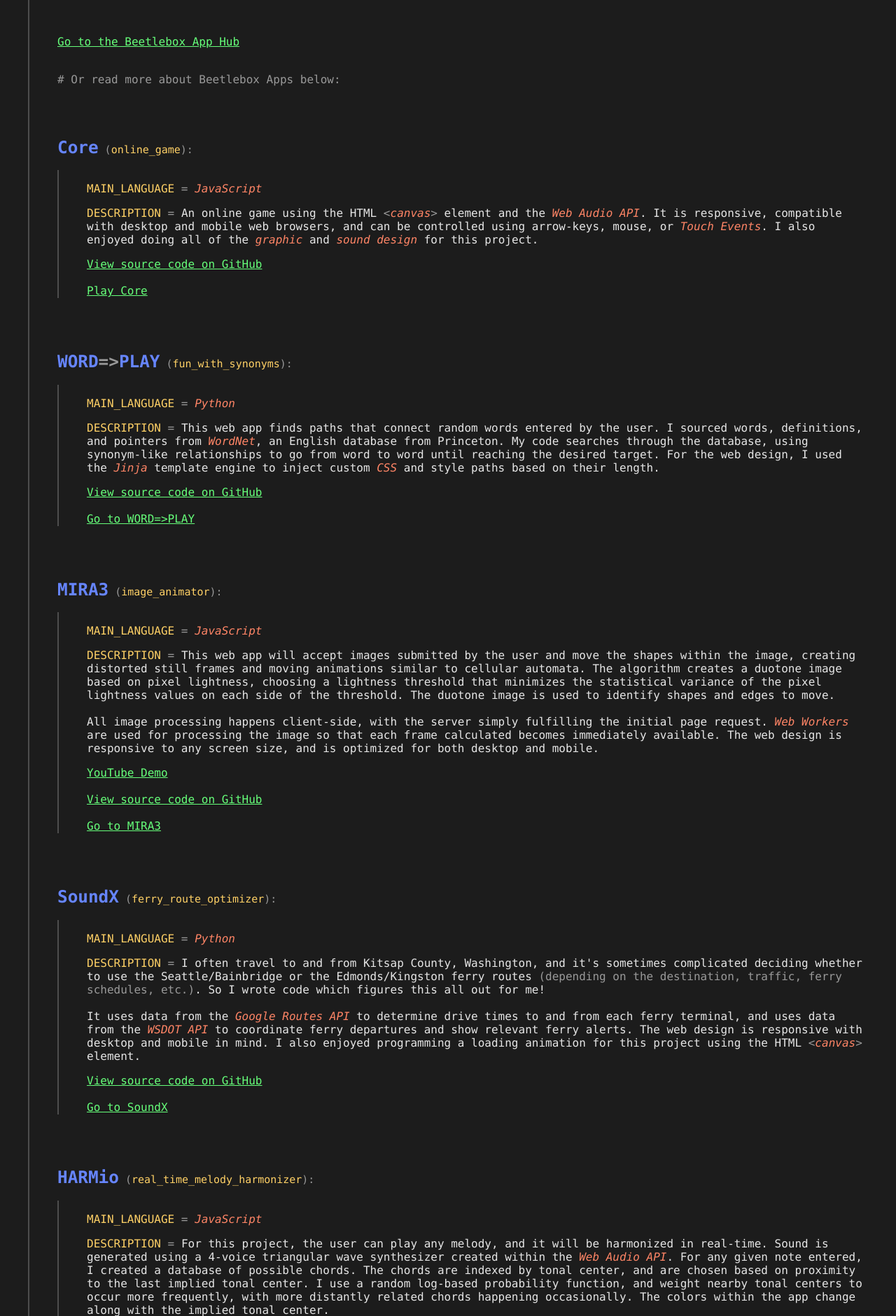
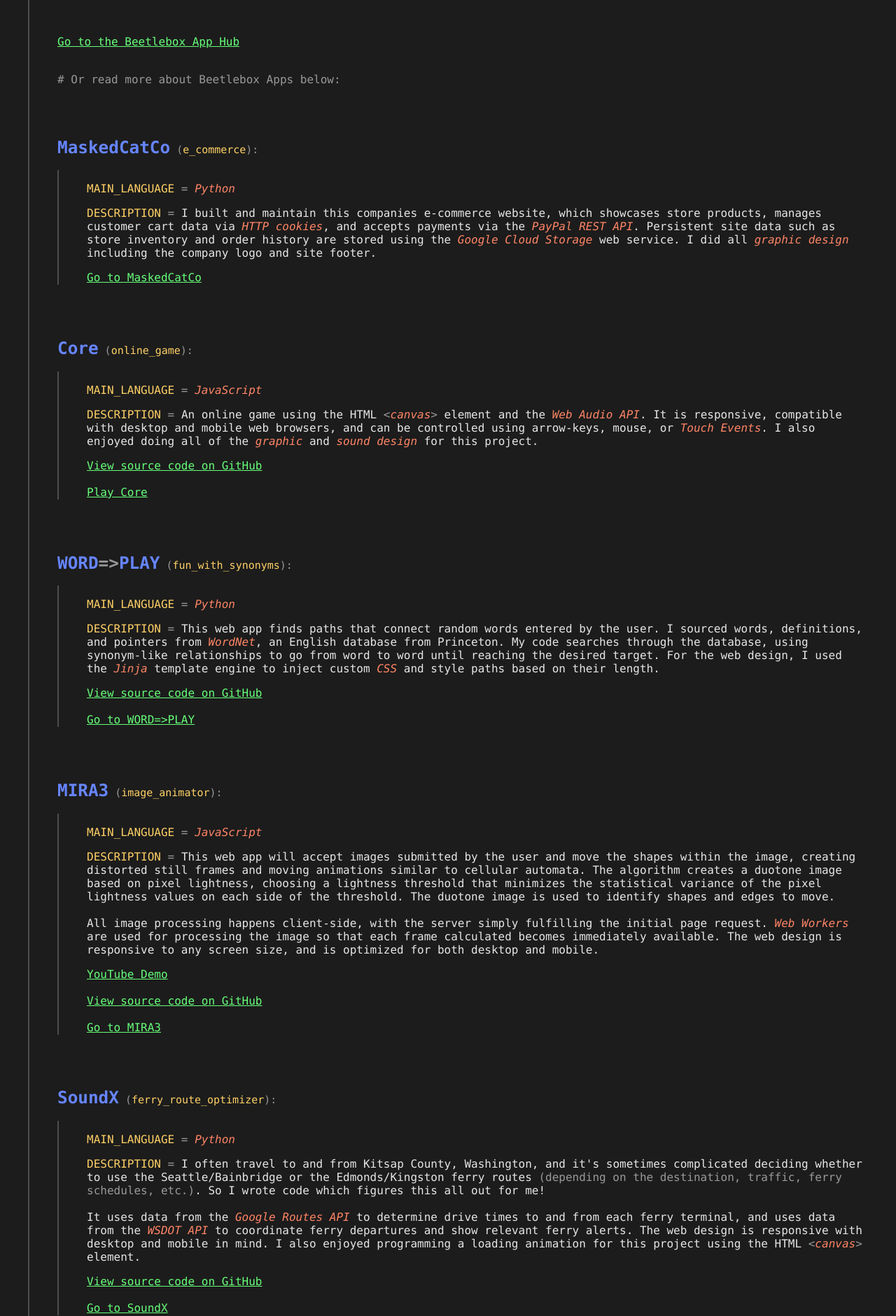
Before and after one commit to beetlebox-dev/top_domain, a Flask app: page /info in a window 1280 px wide. Shown: the part 292-2173 px from the top of the page at 70% size. Run offline with Flask 2, Linux system fonts and the light colour scheme.

Commit message:
Add maskedcatco.

```diff
--- a/templates/info.html
+++ b/templates/info.html
@@ -77,6 +77,17 @@
         <p class='soft-grey'># Or read more about Beetlebox Apps below:</p>
 
         <br><br>
+
+        <h3><a href="https://maskedcat.co" style='text-decoration: none' target="_blank">
+            <span class='blue project-name'>MaskedCatCo</span><span class='project-description'><span class='soft-grey'> (</span><span class='yellow'>e_commerce</span><span class='soft-grey'>):</span></span>
+        </a></h3>
+        <div class='code-block'>
+            <p><span class='yellow'>MAIN_LANGUAGE</span><span class='soft-grey'> = </span><em>Python</em></p>
+            <p><span class='yellow'>DESCRIPTION</span><span class='soft-grey'> = </span>I built and maintain this companies e-commerce website, which showcases store products, manages customer cart data via <em>HTTP cookies</em>, and accepts payments via the <em>PayPal REST API</em>. Persistent site data such as store inventory and order history are stored using the <em>Google Cloud Storage</em> web service. I did all <em>graphic design</em> including the company logo and site footer.</p>
+            <a href="https://maskedcat.co" target="_blank">Go to MaskedCatCo</a>
+        </div>
+
+        <br><br><br>
 
         <h3><a href="https://core.beetlebox.dev" style='text-decoration: none'>
             <span class='blue project-name'>Core</span><span class='project-description'><span class='soft-grey'> (</span><span class='yellow'>online_game</span><span class='soft-grey'>):</span></span>
```
Also changed, not shown: templates/apps.html (+8 -1 lines), static/icons/maskedcatco.jpeg (added).
